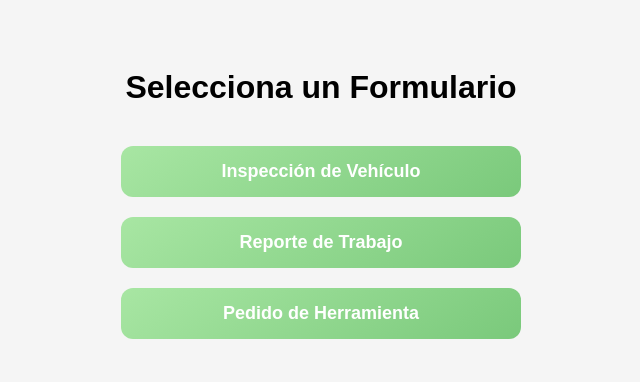
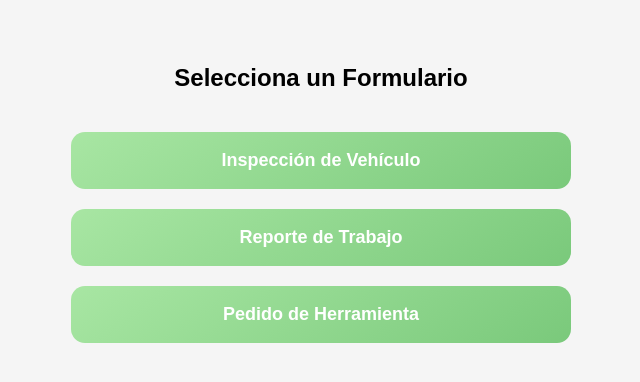
Before and after one commit to BHE2018/crew-forms, a plain HTML site: page index.html in a window 1280 px wide. Shown: the whole page, without its empty margins (319-959 px from the left). Drawn offline with Linux system fonts and the light colour scheme.

Commit message:
Update index.html

```diff
--- a/index.html
+++ b/index.html
@@ -3,6 +3,7 @@
 <head>
   <meta charset="UTF-8">
   <title>Selecciona un Formulario</title>
+  <meta name="viewport" content="width=device-width, initial-scale=1.0"> <!-- 🔥 Key line -->
   <style>
     body {
       font-family: Arial, sans-serif;
@@ -12,24 +13,27 @@
     }
     h1 {
       margin-bottom: 40px;
+      font-size: 24px;
     }
     .button-container {
       display: flex;
       flex-direction: column;
       gap: 20px;
-      max-width: 400px;
+      width: 100%;
+      max-width: 500px;
       margin: 0 auto;
     }
     button {
       background: linear-gradient(145deg, #a8e6a3, #7ac97b);
       border: none;
       color: #fff;
-      padding: 15px 25px;
+      padding: 18px 25px;
       font-size: 18px;
       font-weight: bold;
-      border-radius: 12px;
+      border-radius: 14px;
       cursor: pointer;
       transition: transform 0.2s ease, box-shadow 0.2s ease;
+      width: 100%;
     }
     button:hover {
       transform: scale(1.02);
```
